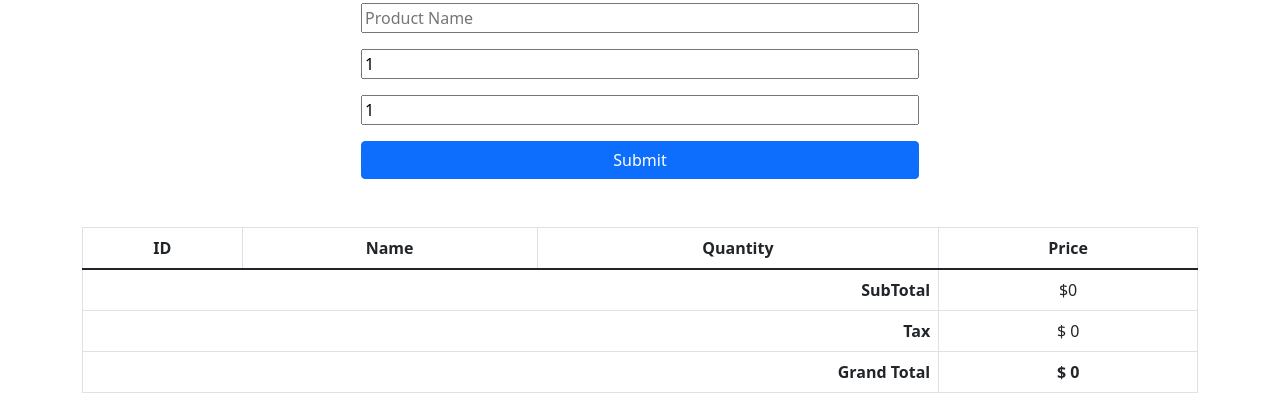
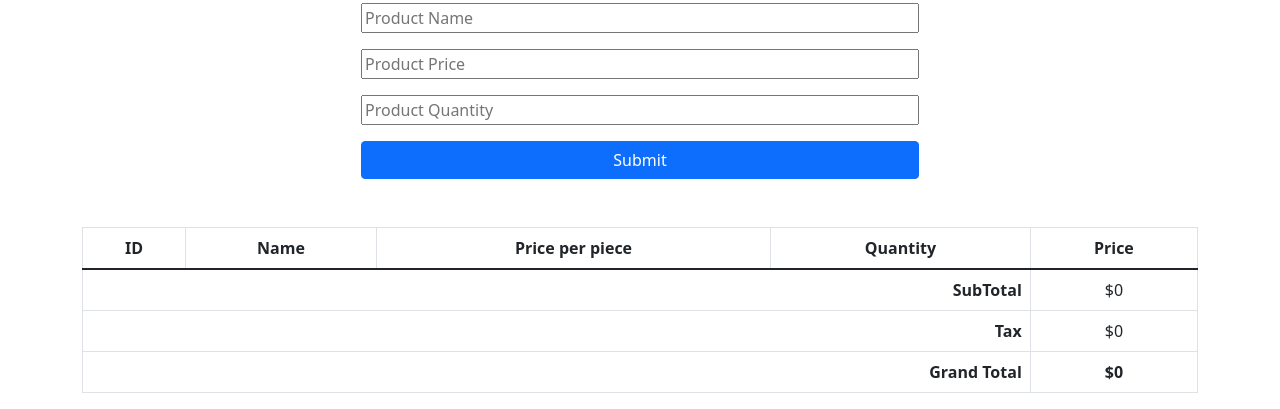
Before and after one commit to tanimpersonal/product-total, a plain HTML site: page index.html in a window 1280 px wide. Shown: the part 623-1032 px from the top of the page. Drawn offline with nearby package versions, Linux system fonts and the light colour scheme.

Commit message:
value removed

```diff
--- a/index.html
+++ b/index.html
@@ -71,8 +71,8 @@
         <h1 class="text-center">Product Details</h1>
        <div class="form d-flex flex-column mx-auto w-50 gap-3">
         <input type="text" name="" id="product-name" placeholder="Product Name">
-        <input type="number" name="" id="product-price" placeholder="Product Price" value="1">
-        <input type="number" name="" id="product-quantity" placeholder="Product Quantity" value="1">
+        <input type="number" name="" id="product-price" placeholder="Product Price" >
+        <input type="number" name="" id="product-quantity" placeholder="Product Quantity">
         <button class="btn btn-primary" id="product-button">Submit</button>
        </div>
     </section>
@@ -82,6 +82,7 @@
                 <tr>
                     <th>ID</th>
                     <th>Name</th>
+                    <th>Price per piece</th>
                     <th>Quantity</th>
                     <th>Price</th>
                 </tr>
@@ -91,16 +92,16 @@
             </tbody>
             <tbody class="">
               <tr>
-                <td colspan="3" class="text-end fw-bold">SubTotal</td>
+                <td colspan="4" class="text-end fw-bold">SubTotal</td>
                 <td class="text-right" >$<span id="sub-total">0</span></td>
             </tr>
             <tr>
-                <td colspan="3" class="text-end fw-bold">Tax</td>
-                <td class="text-right" >$ <span id="tax">0</span></td>
+                <td colspan="4" class="text-end fw-bold">Tax</td>
+                <td class="text-right" >$<span id="tax">0</span></td>
             </tr>
             <tr>
-                <td colspan="3" class="text-end fw-bold">Grand Total</td>
-                <td class="text-right fw-bold" >$ <span id="grand-total">0</span> </td>
+                <td colspan="4" class="text-end fw-bold">Grand Total</td>
+                <td class="text-right fw-bold" >$<span id="grand-total">0</span> </td>
             </tr>
             </tbody>
         </table>
--- a/index.js
+++ b/index.js
@@ -65,6 +65,7 @@ productButton.addEventListener('click', function (event) {
     let tableRow = document.createElement('tr');
     let productName = tableDataCreator(nameProduct);
     let productPrice = tableDataCreator(priceProduct);
+    let productPiecePrice=tableDataCreator(priceProduct);
     let productQuantity = tableDataCreator(quantityProduct);
     if (priceProduct > 0 && quantityProduct > 0) {
         let total = parseFloat(priceProduct) * parseFloat(quantityProduct);
@@ -79,6 +80,7 @@ productButton.addEventListener('click', function (event) {
         let ID = tableDataCreator(count);
         tableRow.appendChild(ID);
         tableRow.appendChild(productName);
+        tableRow.appendChild(productPiecePrice);
         tableRow.appendChild(productQuantity);
         tableRow.appendChild(productPrice);
         tableBody.appendChild(tableRow);
```
